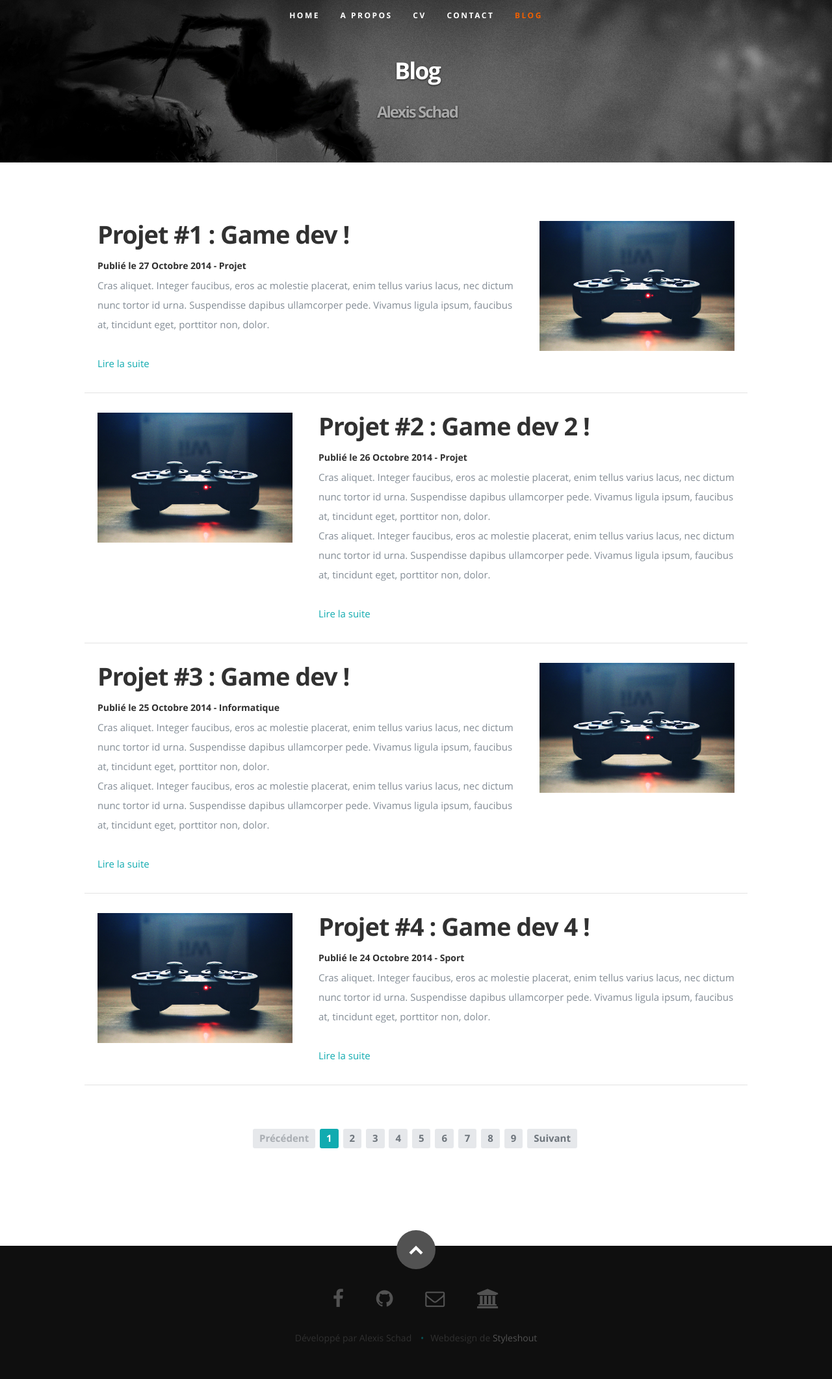
After one commit to schadocalex/alexis-schad, a PHP site: page /blog.php in a window 1280 px wide. The commit adds this page. Shown: the whole page at 65% size. Run offline with PHP 8.4, Linux system fonts and the light colour scheme; some libraries are stand-ins or nearby versions.

Commit message:
Passage en fichiers php + inclusion de fichiers php

```diff
--- /dev/null
+++ b/blog.php
@@ -0,0 +1,169 @@
+<?php
+   $blog = true;
+?>
+<!DOCTYPE html>
+<!--[if lt IE 8 ]><html class="no-js ie ie7" lang="en"> <![endif]-->
+<!--[if IE 8 ]><html class="no-js ie ie8" lang="en"> <![endif]-->
+<!--[if (gte IE 8)|!(IE)]><!--><html class="no-js" lang="en"> <!--<![endif]-->
+<head>
+
+   <!--- Basic Page Needs
+   ================================================== -->
+   <meta charset="utf-8">
+   <title>Alexis Schad - Home</title>
+   <meta name="description" content="">
+   <meta name="author" content="">
+
+   <!-- Mobile Specific Metas
+   ================================================== -->
+   <meta name="viewport" content="width=device-width, initial-scale=1, maximum-scale=1">
+
+   <!-- CSS
+    ================================================== -->
+   <link rel="stylesheet" href="css/default.css">
+   <link rel="stylesheet" href="css/blog.css">
+   <link rel="stylesheet" href="css/media-queries.css">
+   <link rel="stylesheet" href="css/magnific-popup.css">
+
+   <!-- Script
+   ================================================== -->
+   <script src="js/modernizr.js"></script>
+
+   <!-- Favicons
+   ================================================== -->
+   <link rel="shortcut icon" href="favicon.png" >
+
+</head>
+
+<body>
+   <!-- Header
+   ================================================== -->
+   <header id="home">
+      <?php include("menu.php"); ?>
+      <div class="row banner">
+         <div class="banner-text">
+            <h2>Blog <span>Alexis Schad</span></h2>
+         </div>
+      </div>
+   </header> <!-- Header End -->
+
+   <!-- Style Guide Section
+   ================================================== -->
+   <section id="blog">
+       <!-- <div class="row">
+         <p>Menus soon</p>
+      <hr />
+      </div> -->
+      <div class="row">
+         <div class="eight columns">
+            <h1>Projet #1 : Game dev !</h1>
+            <h6>Publié le 27 Octobre 2014 - Projet</h6>
+            <p>Cras aliquet. Integer faucibus, eros ac molestie placerat, enim tellus varius lacus,
+            nec dictum nunc tortor id urna. Suspendisse dapibus ullamcorper pede. Vivamus ligula ipsum,
+            faucibus at, tincidunt eget, porttitor non, dolor. </p>
+            <p><a>Lire la suite</a></p>
+         </div>
+         <div class="four columns">
+            <p><img class="no_display_mobile" src="./images/portfolio/modals/m-console.jpg" /> </p>
+         </div>
+      <hr />
+      </div>
+      <div class="row">
+         <div class="four columns">
+            <p><img class="no_display_mobile" src="./images/portfolio/modals/m-console.jpg" /> </p>
+         </div>
+         <div class="eight columns">
+            <h1>Projet #2 : Game dev 2 !</h1>
+            <h6>Publié le 26 Octobre 2014 - Projet</h6>
+            <p>Cras aliquet. Integer faucibus, eros ac molestie placerat, enim tellus varius lacus,
+            nec dictum nunc tortor id urna. Suspendisse dapibus ullamcorper pede. Vivamus ligula ipsum,
+            faucibus at, tincidunt eget, porttitor non, dolor. <br/>
+            Cras aliquet. Integer faucibus, eros ac molestie placerat, enim tellus varius lacus,
+            nec dictum nunc tortor id urna. Suspendisse dapibus ullamcorper pede. Vivamus ligula ipsum,
+            faucibus at, tincidunt eget, porttitor non, dolor. </p>
+            <p><a>Lire la suite</a></p>
+         </div>
+      <hr />
+      </div>
+      <div class="row">
+         <div class="eight columns">
+            <h1>Projet #3 : Game dev !</h1>
+            <h6>Publié le 25 Octobre 2014 - Informatique</h6>
+            <p>Cras aliquet. Integer faucibus, eros ac molestie placerat, enim tellus varius lacus,
+            nec dictum nunc tortor id urna. Suspendisse dapibus ullamcorper pede. Vivamus ligula ipsum,
+            faucibus at, tincidunt eget, porttitor non, dolor. <br/>
+            Cras aliquet. Integer faucibus, eros ac molestie placerat, enim tellus varius lacus,
+            nec dictum nunc tortor id urna. Suspendisse dapibus ullamcorper pede. Vivamus ligula ipsum,
+            faucibus at, tincidunt eget, porttitor non, dolor. </p>
+            <p><a>Lire la suite</a></p>
+         </div>
+         <div class="four columns">
+            <p><img class="no_display_mobile" src="./images/portfolio/modals/m-console.jpg" /> </p>
+         </div>
+      <hr />
+      </div>
+      <div class="row">
+         <div class="four columns">
+            <p><img class="no_display_mobile" src="./images/portfolio/modals/m-console.jpg" /> </p>
+         </div>
+         <div class="eight columns">
+            <h1>Projet #4 : Game dev 4 !</h1>
+            <h6>Publié le 24 Octobre 2014 - Sport</h6>
+            <p>Cras aliquet. Integer faucibus, eros ac molestie placerat, enim tellus varius lacus,
+            nec dictum nunc tortor id urna. Suspendisse dapibus ullamcorper pede. Vivamus ligula ipsum,
+            faucibus at, tincidunt eget, porttitor non, dolor. </p>
+            <p><a>Lire la suite</a></p>
+         </div>
+      <hr />
+      </div>
+
+      <div class="row add-bottom">
+
+         <div class="twelve columns add-bottom">
+
+            <!-- <h3 class="add-bottom">Pagination</h3> -->
+
+            <nav class="pagination add-bottom">
+               <span class="page-numbers prev inactive">Précédent</span>
+   	         <span class="page-numbers current">1</span>
+   	         <a href="#" class="page-numbers">2</a>
+               <a href="#" class="page-numbers">3</a>
+               <a href="#" class="page-numbers">4</a>
+               <a href="#" class="page-numbers">5</a>
+               <a href="#" class="page-numbers">6</a>
+               <a href="#" class="page-numbers">7</a>
+               <a href="#" class="page-numbers">8</a>
+               <a href="#" class="page-numbers">9</a>
+   	         <a href="#" class="page-numbers next">Suivant</a>
+
+		      </nav>
+
+         </div>
+         <!-- <hr /> -->
+
+
+      </div> <!-- Row End-->
+</section>
+
+   <?php
+      include('footer.php');
+   ?>
+
+   <!-- Java Script
+   ================================================== -->
+   <script src="http://ajax.googleapis.com/ajax/libs/jquery/1.10.2/jquery.min.js"></script>
+   <script>window.jQuery || document.write('<script src="js/jquery-1.10.2.min.js"><\/script>')</script>
+   <script type="text/javascript" src="js/jquery-migrate-1.2.1.min.js"></script>
+
+   <script src="js/jquery.flexslider.js"></script>
+   <script src="js/waypoints.js"></script>
+   <script src="js/jquery.fittext.js"></script>
+   <script src="js/magnific-popup.js"></script>
+   <script src="js/doubletaptogo.js"></script>
+   <script src="js/spin.js"></script>
+
+   <script src="js/init_blog.js"></script>
+
+</body>
+
+</html>
--- /dev/null
+++ b/footer.php
@@ -0,0 +1,14 @@
+<footer>
+   <div class="row">
+      <div class="twelve columns">
+         <ul class="social-links">
+            <?php include("social_links.php"); ?>
+         </ul>
+         <ul class="copyright">
+            <li>Développé par Alexis Schad</li>
+            <li>Webdesign de <a title="Styleshout" href="http://www.styleshout.com/">Styleshout</a></li>
+         </ul>
+      </div>
+      <div id="go-top"><a class="smoothscroll" title="Back to Top" href="#home"><i class="icon-up-open"></i></a></div>
+   </div>
+</footer>
--- a/js/init.js
+++ b/js/init.js
@@ -49,7 +49,7 @@
 			active_section = $(this);
 			if (direction === "up") active_section = active_section.prev();
 
-			var active_link = $('#nav-wrap a[href="#' + active_section.attr("id") + '"]');
+			var active_link = $('#nav-wrap a[href="index.php#' + active_section.attr("id") + '"]');
 
          navigation_links.parent().removeClass("current");
 			active_link.parent().addClass("current");
--- /dev/null
+++ b/menu.php
@@ -0,0 +1,11 @@
+<nav id="nav-wrap">
+	<a class="mobile-btn" href="#nav-wrap" title="Montrer le menu">Montrer le menu</a>
+	<a class="mobile-btn" href="#" title="Cacher le menu">Cacher le menu</a>
+	<ul id="nav" class="nav">
+		<li <?php if(@$home) echo 'class="current"'; ?>><a class="smoothscroll" href="index.php#home">Home</a></li>
+		<li><a class="smoothscroll" href="index.php#about">A propos</a></li>
+		<li><a class="smoothscroll" href="index.php#resume">CV</a></li>
+		<li><a class="smoothscroll" href="index.php#contact">Contact</a></li>
+		<li <?php if(@$blog) echo 'class="current"'; ?>><a href="blog.php">Blog</a></li>
+	</ul> <!-- end #nav -->
+</nav> <!-- end #nav-wrap -->
--- /dev/null
+++ b/social_links.php
@@ -0,0 +1,4 @@
+<li><a href="http://fb.com/alexis.schad" target="_blank" ><i class="fa fa-facebook"></i></a></li>
+<li><a href="http://github.com/schadocalex" target="_blank" ><i class="fa fa-github"></i></a></li>
+<li><a href="mailto:schadoc_alex@hotmail.fr"><i class="fa fa-envelope-o"></i></a></li>
+<li><a href="http://www.utc.fr/" target="_blank" ><i class="fa fa-university"></i></a></li>
```
Also changed, not shown: blog.html (deleted, +0 -229 lines), index.php (renamed from index.html, +8 -48 lines).
